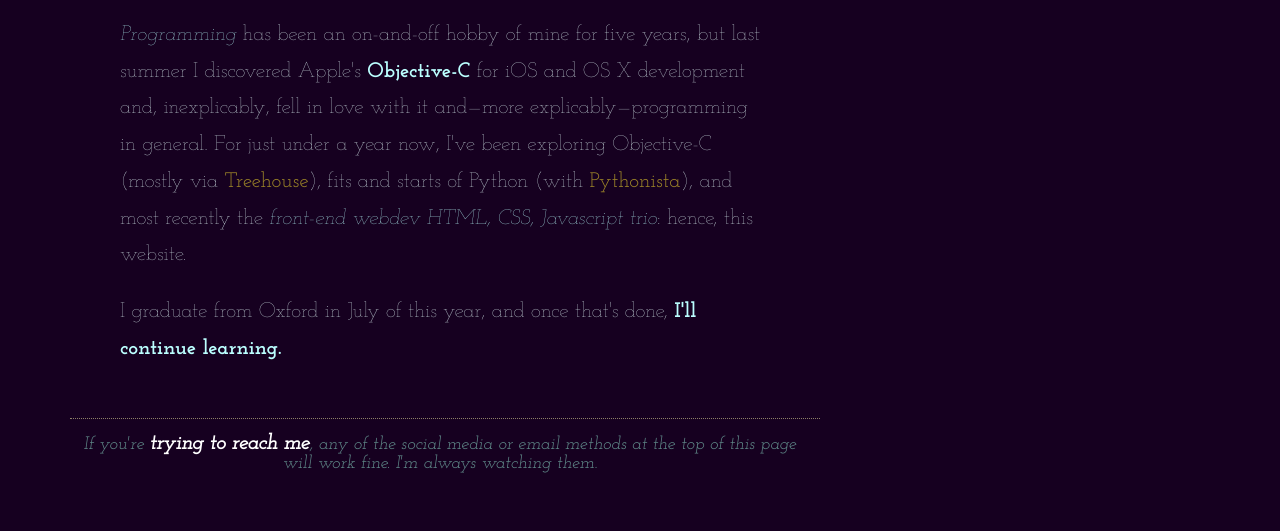
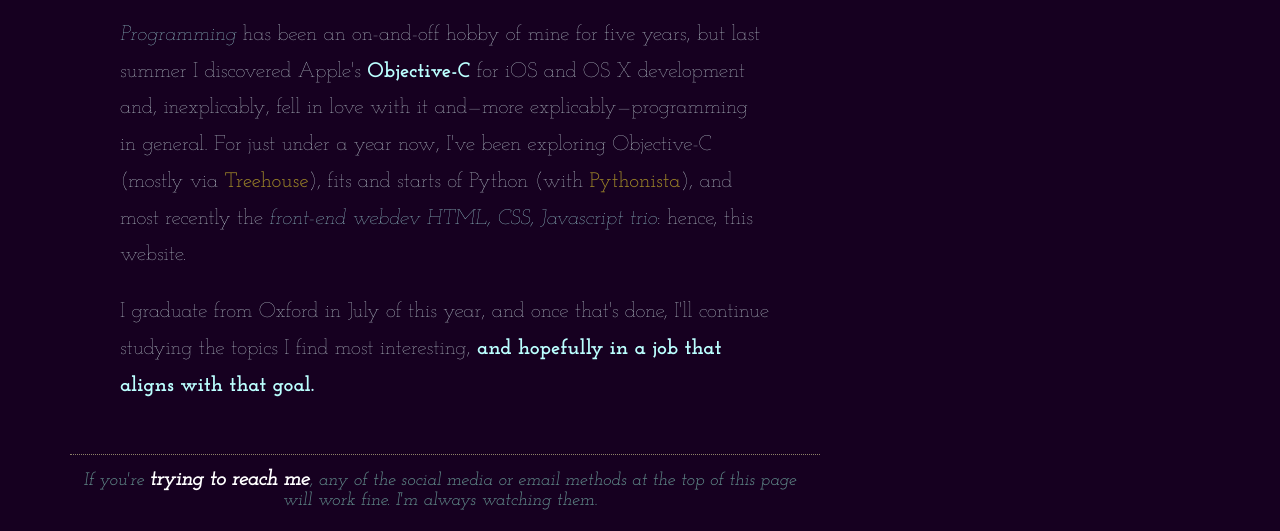
Before and after one commit to colin-jackson/landing-page, a website: page index.html in a window 1280 px wide. Shown: the part 563-1094 px from the top of the page. Before the commit the page ends 1057 px from the top, so only its background shows below. Drawn offline with Linux system fonts and the light colour scheme; a web font is replaced by a local one.

Commit message:
Change biography

```diff
--- a/index.html
+++ b/index.html
@@ -44,7 +44,7 @@
             <div id="biography">
               <p><span id="enthusiastic-hello">Hi!</span> My name is <strong>Colin</strong>. I'm a <em>native New Yorker</em> who's a long way from home, in the final stretch of my <em>Economics Bachelor's degree with a focus on quantitative methods</em> from the University of Oxford in the UK.</p>
               <p><em>Programming</em> has been an on-and-off hobby of mine for five years, but last summer I discovered Apple's <strong>Objective-C</strong> for iOS and OS X development and, inexplicably, fell in love with it and—more explicably—programming in general. For just under a year now, I've been exploring Objective-C (mostly via <a href="http://teamtreehouse.com/colinjackson">Treehouse</a>), fits and starts of Python (with <a href="http://omz-software.com/pythonista/">Pythonista</a>), and most recently the <em>front-end webdev HTML, CSS, Javascript trio</em>: hence, this website.</p>
-              <p>I graduate from Oxford in July of this year, and once that's done, <strong>I'll continue learning.</strong></p>
+              <p>I graduate from Oxford in July of this year, and once that's done, I'll continue studying the topics I find most interesting, <strong> and hopefully in a job that aligns with that goal.</strong></p>
             </div>
           </div>
           <div class="col-sm-8 col-sm-offset-2 col-md-4 col-md-offset-0">
```
